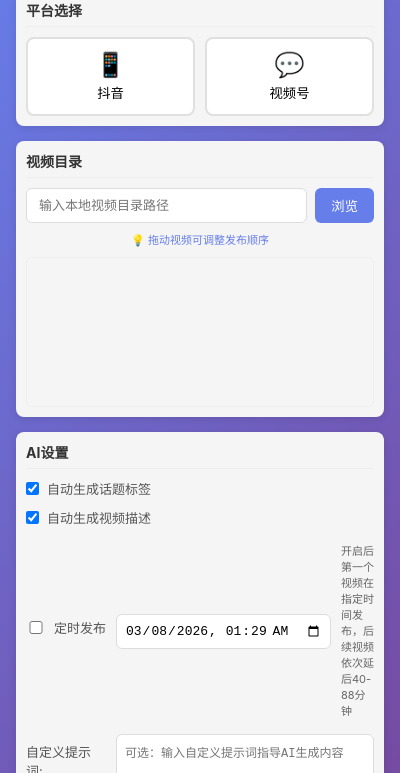
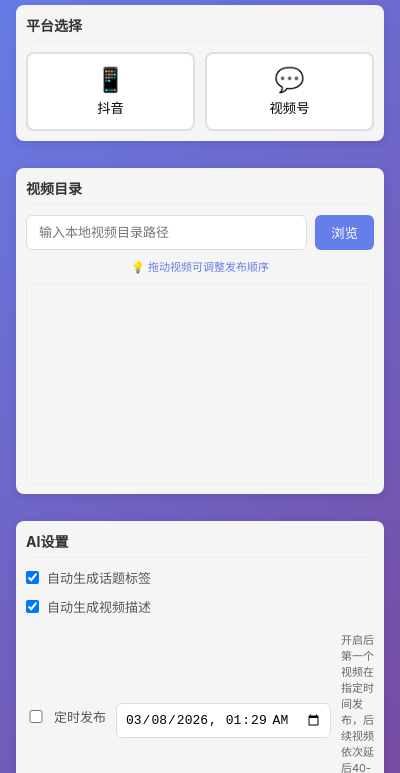
Before and after one commit to cxcboss/ai-, a browser extension: page chrome-extension/popup/popup.html in a window 400 px wide. Shown: the part 71-844 px from the top of the page. Drawn offline with Linux system fonts and the light colour scheme; no server answers.

Commit message:
Use side panel for full-height UI

```diff
--- a/chrome-extension/popup/popup.css
+++ b/chrome-extension/popup/popup.css
@@ -4,17 +4,24 @@
   box-sizing: border-box;
 }
 
+html, body {
+  height: 100%;
+  overflow: hidden;
+}
+
 body {
   width: 400px;
-  height: 100vh;
+  min-height: 100vh;
   font-family: -apple-system, BlinkMacSystemFont, 'Segoe UI', Roboto, sans-serif;
   background: linear-gradient(135deg, #667eea 0%, #764ba2 100%);
 }
 
 .container {
   padding: 16px;
-  height: 100%;
+  height: 100vh;
   overflow-y: auto;
+  display: flex;
+  flex-direction: column;
 }
 
 header h1 {
@@ -98,8 +105,9 @@ header h1 {
 }
 
 .video-list {
-  max-height: calc(100vh - 520px);
-  min-height: 150px;
+  flex: 1;
+  min-height: 200px;
+  max-height: none;
   overflow-y: auto;
   margin-top: 10px;
   border: 1px solid #eee;
```
Also changed, not shown: chrome-extension/manifest.json.
